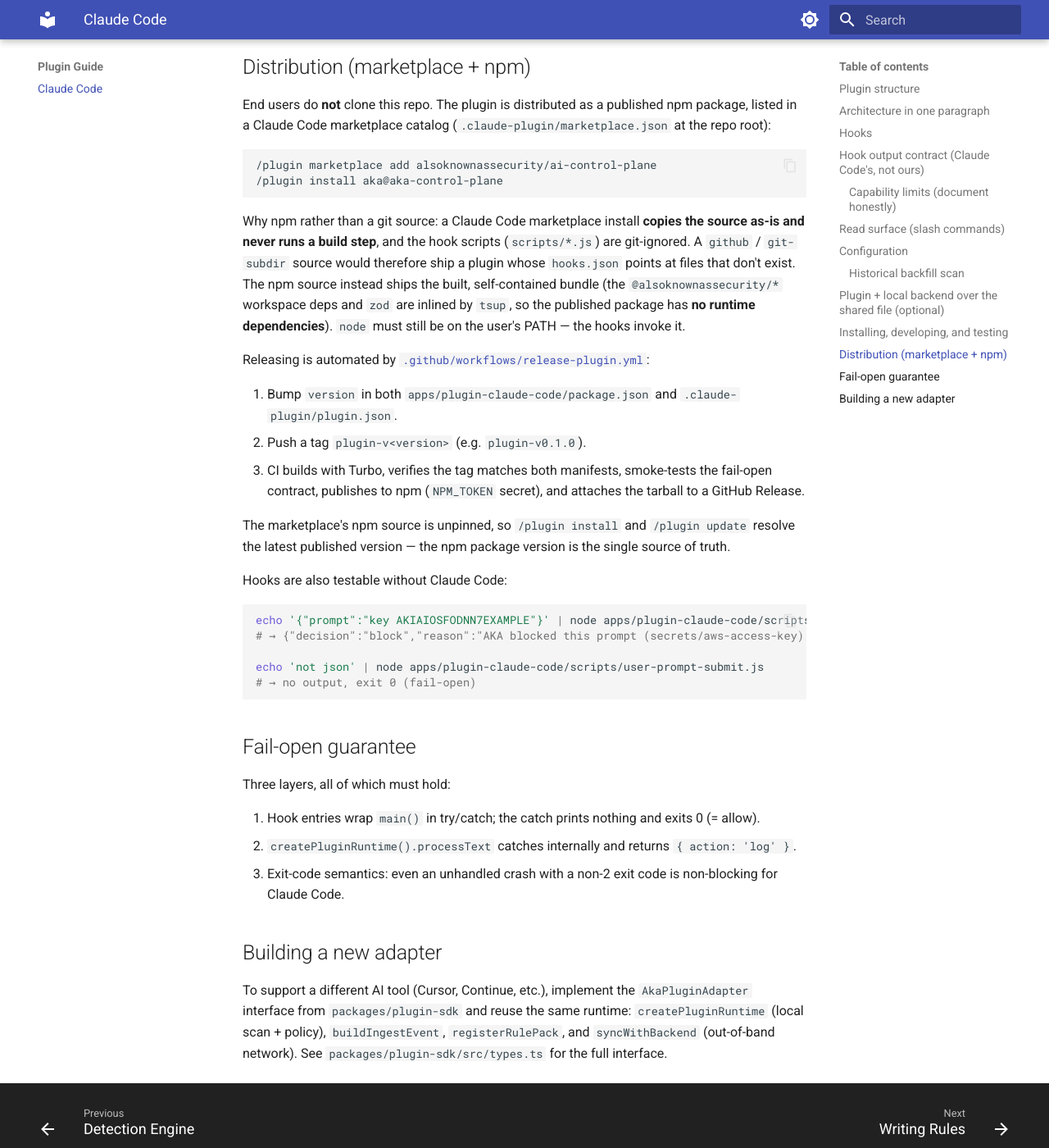
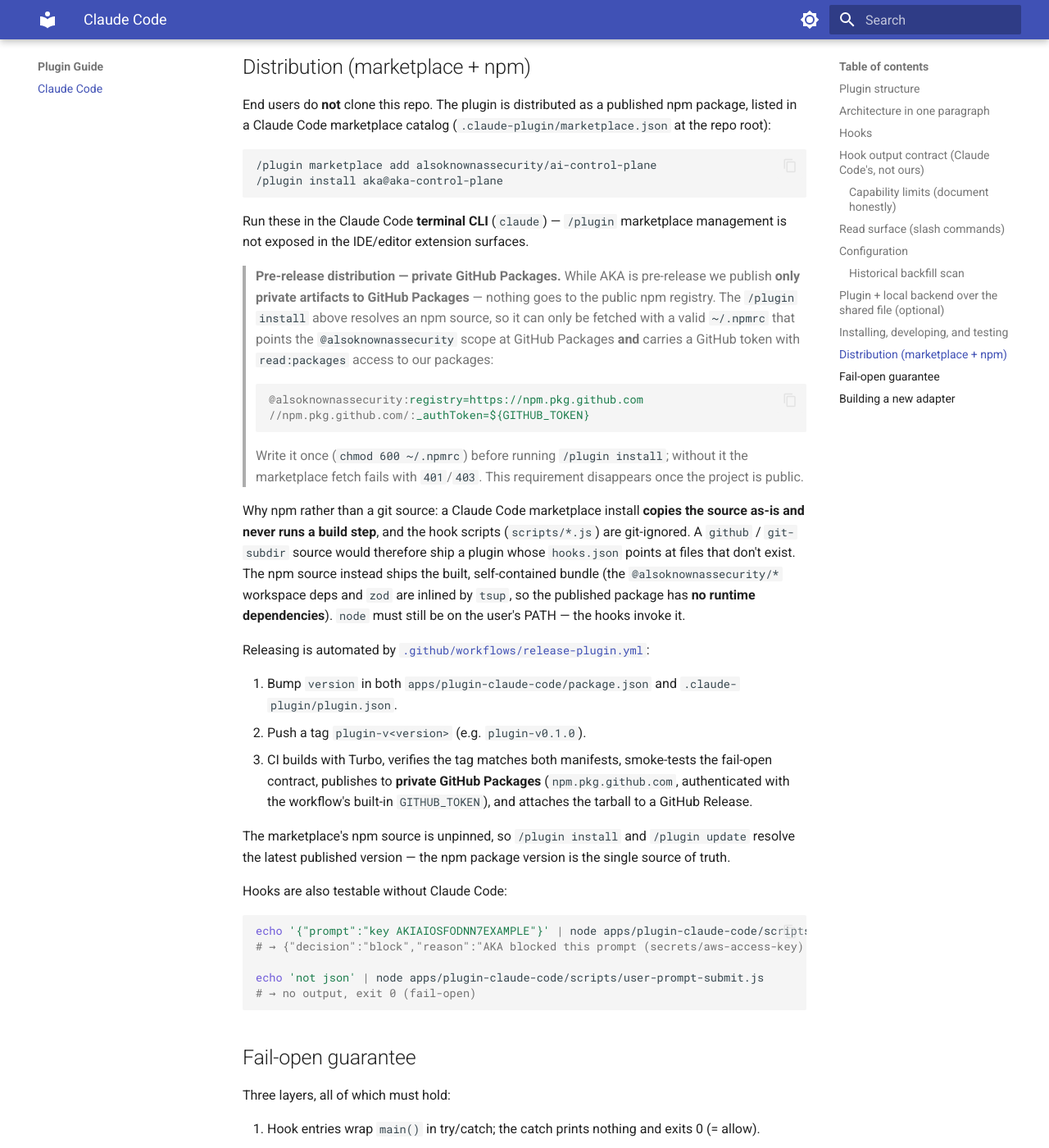
Before and after one commit to akasecurity/ai-tc-docs, an MkDocs documentation site: the page built from docs/plugin/claude-code.md, in a window 1280 px wide and 1400 px high, scrolled down 6359 px. Shown: the whole window at 82% size. Built offline with MkDocs 1.6.1 and Material for MkDocs 9.7.7, drawn with Linux system fonts in a browser that asks for light colours.

Commit message:
docs: fix self-hosted env, publish target, and add pre-release private-packages disclaimer (#208)
- deployment/docker.md: the production docker-compose.yml declares
  BETTER_AUTH_SECRET and BETTER_AUTH_URL as required (${VAR:?...}) and
  hard-fails to start when unset. The documented `docker compose up`
  command and the .env example both omitted them, so following the page
  verbatim never booted. Add both to the command and the .env example
  (replacing the stale AKA_LOCAL_TOKEN, which self-hosted/Better Auth
  mode does not use).

- plugin/claude-code.md: the release step claimed it "publishes to npm
  (NPM_TOKEN secret)". It actually publishes to private GitHub Packages
  (npm.pkg.github.com) with the workflow's built-in GITHUB_TOKEN. Correct
  the wording.

- Add a pre-release disclaimer (README + plugin doc): while AKA is
  pre-release, all artifacts (plugin + CLI) publish ONLY to private
  GitHub Packages, so install requires a ~/.npmrc pointing the
  @alsoknownassecurity scope at npm.pkg.github.com with a token that has
  read:packages access — otherwise the fetch 401/403s. Also note /plugin
  runs in the Claude Code terminal CLI, not the IDE extension.

````diff
--- a/docs/plugin/claude-code.md
+++ b/docs/plugin/claude-code.md
@@ -204,13 +204,30 @@ End users do **not** clone this repo. The plugin is distributed as a published n
 /plugin install aka@aka-control-plane
 ```
 
+Run these in the Claude Code **terminal CLI** (`claude`) — `/plugin` marketplace management is not exposed in the IDE/editor extension surfaces.
+
+> **Pre-release distribution — private GitHub Packages.** While AKA is pre-release we
+> publish **only private artifacts to GitHub Packages** — nothing goes to the public npm
+> registry. The `/plugin install` above resolves an npm source, so it can only be fetched
+> with a valid `~/.npmrc` that points the `@alsoknownassecurity` scope at GitHub Packages
+> **and** carries a GitHub token with `read:packages` access to our packages:
+>
+> ```ini
+> @alsoknownassecurity:registry=https://npm.pkg.github.com
+> //npm.pkg.github.com/:_authToken=${GITHUB_TOKEN}
+> ```
+>
+> Write it once (`chmod 600 ~/.npmrc`) before running `/plugin install`; without it the
+> marketplace fetch fails with `401`/`403`. This requirement disappears once the project
+> is public.
+
 Why npm rather than a git source: a Claude Code marketplace install **copies the source as-is and never runs a build step**, and the hook scripts (`scripts/*.js`) are git-ignored. A `github` / `git-subdir` source would therefore ship a plugin whose `hooks.json` points at files that don't exist. The npm source instead ships the built, self-contained bundle (the `@alsoknownassecurity/*` workspace deps and `zod` are inlined by `tsup`, so the published package has **no runtime dependencies**). `node` must still be on the user's PATH — the hooks invoke it.
 
 Releasing is automated by [`.github/workflows/release-plugin.yml`](https://github.com/alsoknownassecurity/ai-control-plane/blob/main/.github/workflows/release-plugin.yml):
 
 1. Bump `version` in both `apps/plugin-claude-code/package.json` and `.claude-plugin/plugin.json`.
 2. Push a tag `plugin-v<version>` (e.g. `plugin-v0.1.0`).
-3. CI builds with Turbo, verifies the tag matches both manifests, smoke-tests the fail-open contract, publishes to npm (`NPM_TOKEN` secret), and attaches the tarball to a GitHub Release.
+3. CI builds with Turbo, verifies the tag matches both manifests, smoke-tests the fail-open contract, publishes to **private GitHub Packages** (`npm.pkg.github.com`, authenticated with the workflow's built-in `GITHUB_TOKEN`), and attaches the tarball to a GitHub Release.
 
 The marketplace's npm source is unpinned, so `/plugin install` and `/plugin update` resolve the latest published version — the npm package version is the single source of truth.
 
````
Also changed, not shown: docs/deployment/docker.md (+15 -4 lines).
